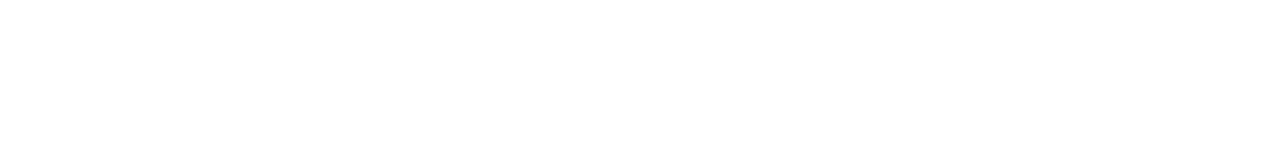
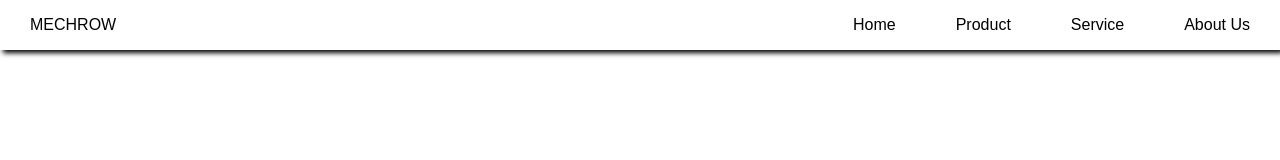
Before and after one commit to RaninduAmarasinghe/Mechrow, a plain HTML site: page index.html in a window 1280 px wide. Drawn offline with Linux system fonts and the light colour scheme.

Commit message:
create nav bar

```diff
--- a/index.html
+++ b/index.html
@@ -1,11 +1,24 @@
 <!DOCTYPE html>
 <html lang="en">
+
 <head>
     <meta charset="UTF-8">
     <meta name="viewport" content="width=device-width, initial-scale=1.0">
+    <link rel="stylesheet" href="style.css">
     <title>MECHROW</title>
 </head>
+
 <body>
+    <nav>
+        <ul>
+            <li><a href="index.html">MECHROW</a></li>
+            <li><a href="index.html">Home</a></li>
+            <li><a href="index.html">Product</a></li>
+            <li><a href="index.html">Service</a></li>
+            <li><a href="index.html">About Us</a></li>
+        </ul>
+    </nav>
 
 </body>
+
 </html>
--- a/style.css
+++ b/style.css
@@ -0,0 +1,47 @@
+* {
+    margin: 0;
+    padding: 0;
+    box-sizing: border-box;
+}
+
+body {
+    background-color: #fff;
+    color: #fff;
+    font-family: 'Poppins', sans-serif;
+    min-height: 100vh;
+}
+
+nav {
+    background-color: #fff;
+    box-shadow: 3px 3px 5px rgba(0, 0, 0, 1);
+
+}
+
+nav ul {
+    width: 100%;
+    list-style: none;
+    display: flex;
+    justify-content: flex-end;
+    align-items: center;
+}
+
+nav li {
+    height: 50px;
+}
+
+nav a {
+    height: 100%;
+    padding: 0 30px;
+    text-decoration: none;
+    display: flex;
+    align-items: center;
+    color: #000;
+}
+
+nav a :hover {
+    background-color: #000;
+}
+
+nav li:first-child {
+    margin-right: auto;
+}
```
Also changed, not shown: 1 other file.
